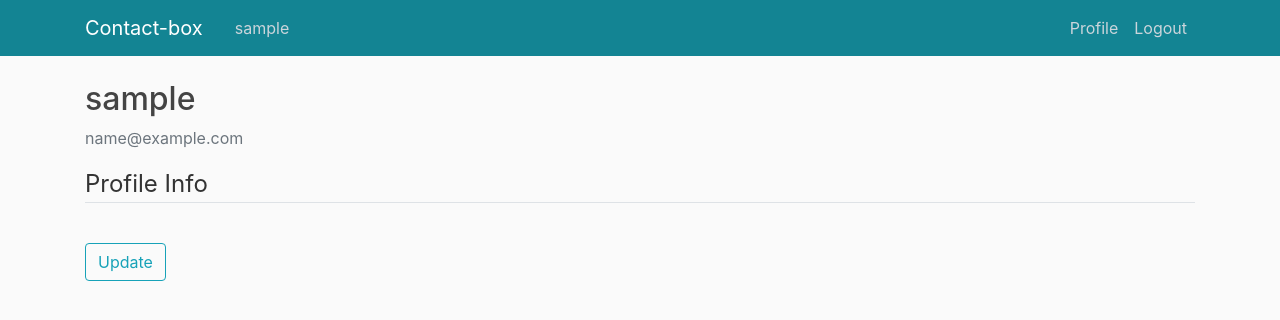
After one commit to TobKed/contact_box, a Django app: page /profile/ in a window 1280 px wide. The commit adds this page. Shown: the top 320 px of the page. Run offline with Django 3.2, Linux system fonts and the light colour scheme; the visitor is signed in with stand-in values (Sample User, id 1); some libraries are stand-ins or nearby versions.

Commit message:
add profile view and template

```diff
--- a/src/contact_box/urls.py
+++ b/src/contact_box/urls.py
@@ -21,6 +21,7 @@ from users import views as user_views
 urlpatterns = [
     path('admin/', admin.site.urls),
     path('register/', user_views.register, name='register'),
+    path('profile/', user_views.profile, name='profile'),
     path('login/', auth_views.LoginView.as_view(template_name='users/login.html'), name='login'),
     path('logout/', auth_views.LogoutView.as_view(template_name='users/logout.html'), name='logout'),
     path('', include('contacts.urls')),
--- a/src/contacts/templates/contacts/navbar.html
+++ b/src/contacts/templates/contacts/navbar.html
@@ -14,7 +14,7 @@
         <!-- Navbar Right Side -->
         <div class="navbar-nav">
           {% if user.is_authenticated %}
-            <a class="nav-item nav-link" href="#">Profile</a>
+            <a class="nav-item nav-link" href="{% url 'profile' %}">Profile</a>
             <a class="nav-item nav-link" href="{% url 'logout' %}">Logout</a>
           {% else %}
             <a class="nav-item nav-link" href="{% url 'login' %}">Login</a>
--- a/src/users/models.py
+++ b/src/users/models.py
@@ -5,6 +5,5 @@ from django.contrib.auth.models import User
 class Profile(models.Model):
     user = models.OneToOneField(User, on_delete=models.CASCADE)
 
-
     def __str__(self):
         return f'{self.user.username} Profile'
--- /dev/null
+++ b/src/users/templates/users/profile.html
@@ -0,0 +1,23 @@
+{% extends "contacts/base.html" %}
+{% load crispy_forms_tags %}
+{% block content %}
+    <div class="content-section">
+      <div class="media">
+        <div class="media-body">
+          <h2 class="account-heading">{{ user.username }}</h2>
+          <p class="text-secondary">{{ user.email }}</p>
+        </div>
+      </div>
+      <form method="POST" enctype="multipart/form-data">
+          {% csrf_token %}
+          <fieldset class="form-group">
+              <legend class="border-bottom mb-4">Profile Info</legend>
+              {{ u_form|crispy }}
+              {{ p_form|crispy }}
+          </fieldset>
+          <div class="form-group">
+              <button class="btn btn-outline-info" type="submit">Update</button>
+          </div>
+      </form>
+    </div>
+{% endblock content %}
--- a/src/users/views.py
+++ b/src/users/views.py
@@ -1,5 +1,6 @@
 from django.shortcuts import render, redirect
 from django.contrib import messages
+from django.contrib.auth.decorators import  login_required
 from .forms import UserRegisterForm
 
 
@@ -13,3 +14,8 @@ def register(request):
             return redirect('login')
 
     return render(request, 'users/register.html', {'form': form})
+
+
+@login_required
+def profile(request):
+    return render(request, 'users/profile.html')
```
